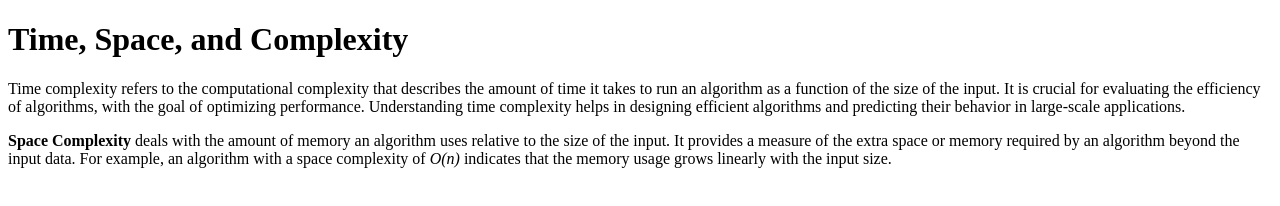
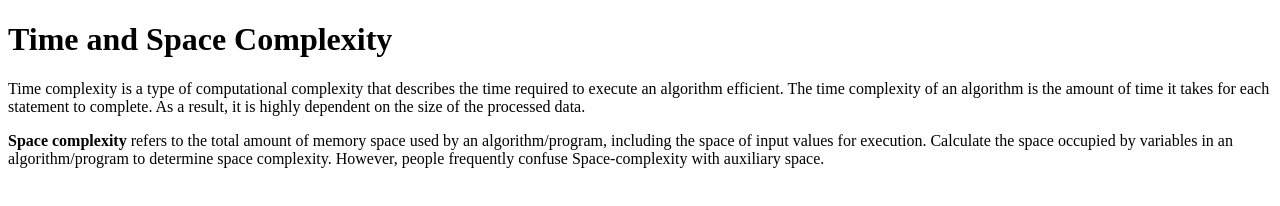
Before and after one commit to acciojob/time-and-space-complexity-Sooryamol-S, a website: page main.html in a window 1280 px wide. Drawn offline with Linux system fonts and the light colour scheme.

Commit message:
created a submission

```diff
--- a/main.html
+++ b/main.html
@@ -6,14 +6,8 @@
     <title>Time and Space Complexity</title>
 </head>
 <body>
-    <h1>Time, Space, and Complexity</h1>
-
-    <p>
-        Time complexity refers to the computational complexity that describes the amount of time it takes to run an algorithm as a function of the size of the input. It is crucial for evaluating the efficiency of algorithms, with the goal of optimizing performance. Understanding time complexity helps in designing efficient algorithms and predicting their behavior in large-scale applications.
-    </p>
-
-    <p>
-        <b>Space Complexity</b> deals with the amount of memory an algorithm uses relative to the size of the input. It provides a measure of the extra space or memory required by an algorithm beyond the input data. For example, an algorithm with a space complexity of <i>O(n)</i> indicates that the memory usage grows linearly with the input size.
-    </p>
+   <h1>Time and Space Complexity</h1>
+	<p>Time complexity is a type of computational complexity that describes the time required to execute an algorithm efficient. The time complexity of an algorithm is the amount of time it takes for each statement to complete. As a result, it is highly dependent on the size of the processed data.</p>
+    <p><b>Space complexity</b> refers to the total amount of memory space used by an algorithm/program, including the space of input values for execution. Calculate the space occupied by variables in an algorithm/program to determine space complexity. However, people frequently confuse Space-complexity with auxiliary space.</p>
 </body>
 </html>
```
